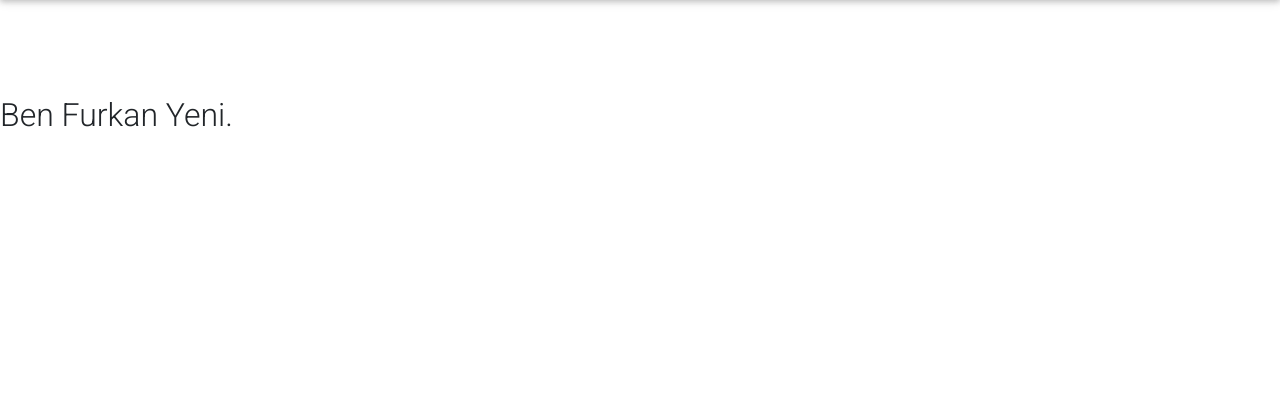
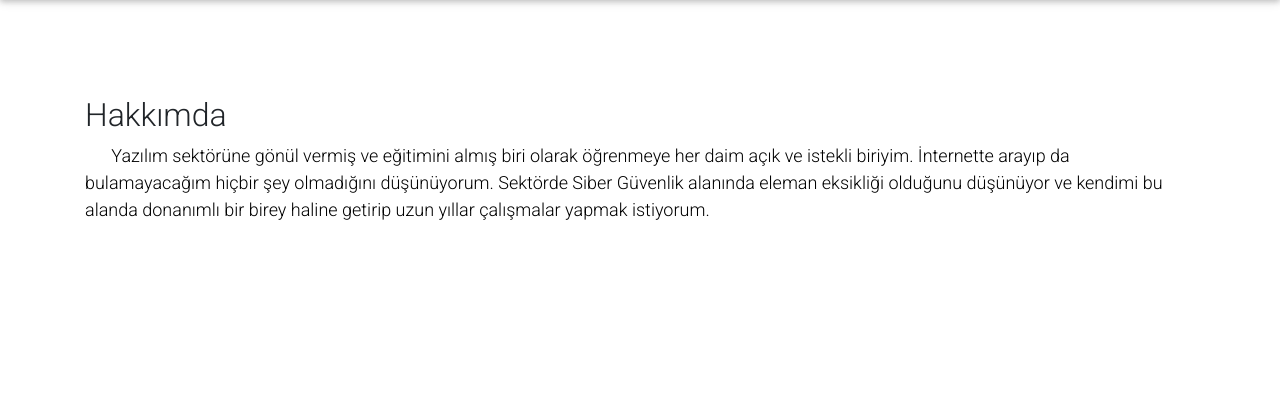
Before and after one commit to furkanyenii/python-flask-weather, a Flask app: page /hakkimda in a window 1280 px wide. Shown: the part 56-475 px from the top of the page. Run offline with Flask 2, Linux system fonts and the light colour scheme; some libraries are stand-ins or nearby versions.

Commit message:
minor adjustments made

```diff
--- a/templates/hakkimda.html
+++ b/templates/hakkimda.html
@@ -6,8 +6,14 @@ Hakkımda
 
 {% block body %}
 
-<div class="section">
-    <h2>Ben Furkan Yeni.</h2>
+<div class="container">
+    <h2>Hakkımda</h2>
+    <p style="color: black; font-size: 18px;">&nbsp;&nbsp;&nbsp;&nbsp;&nbsp;&nbsp;Yazılım sektörüne gönül vermiş ve eğitimini almış biri olarak
+        öğrenmeye her daim açık ve istekli biriyim. İnternette arayıp da
+        bulamayacağım hiçbir şey olmadığını düşünüyorum. Sektörde Siber
+        Güvenlik alanında eleman eksikliği olduğunu düşünüyor ve kendimi bu
+        alanda donanımlı bir birey haline getirip uzun yıllar çalışmalar yapmak
+        istiyorum.</p>
 </div>
 
 {% endblock %}
```
Also changed, not shown: templates/index.html (+9 -28 lines).
